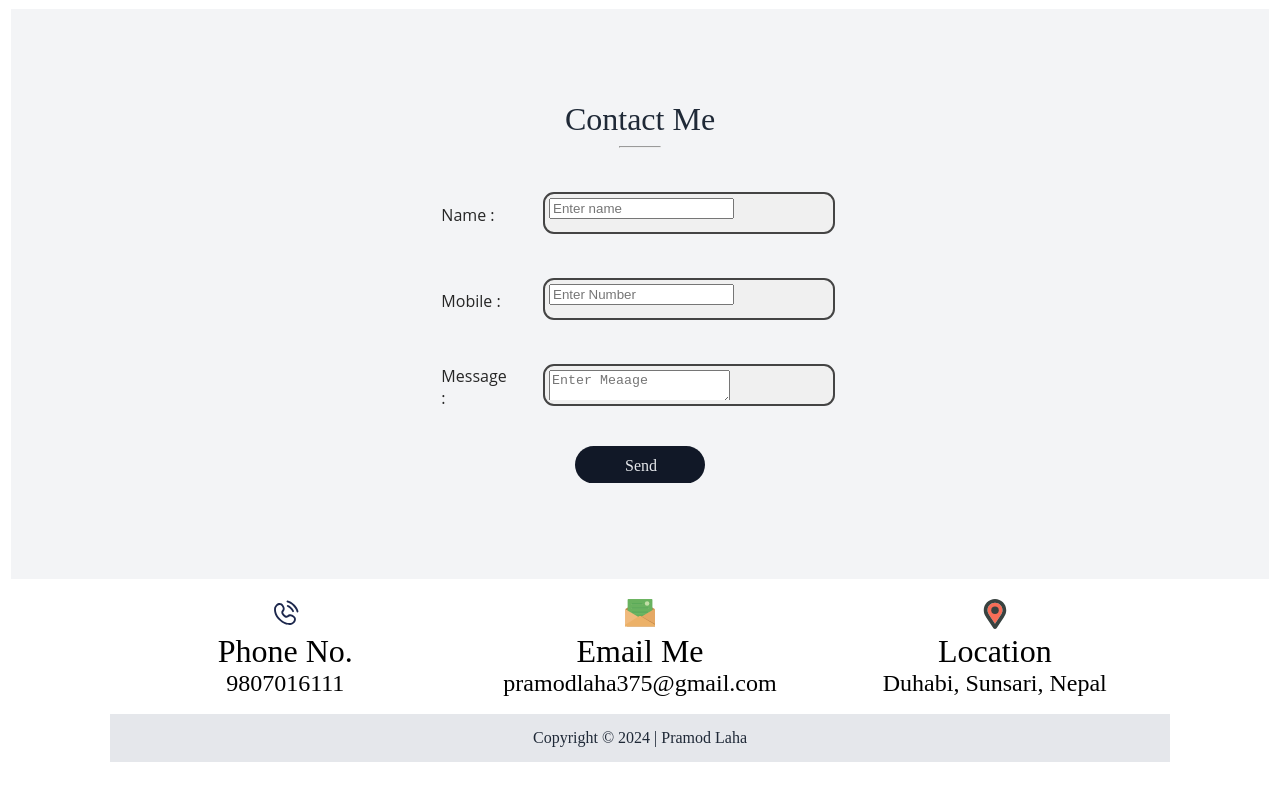
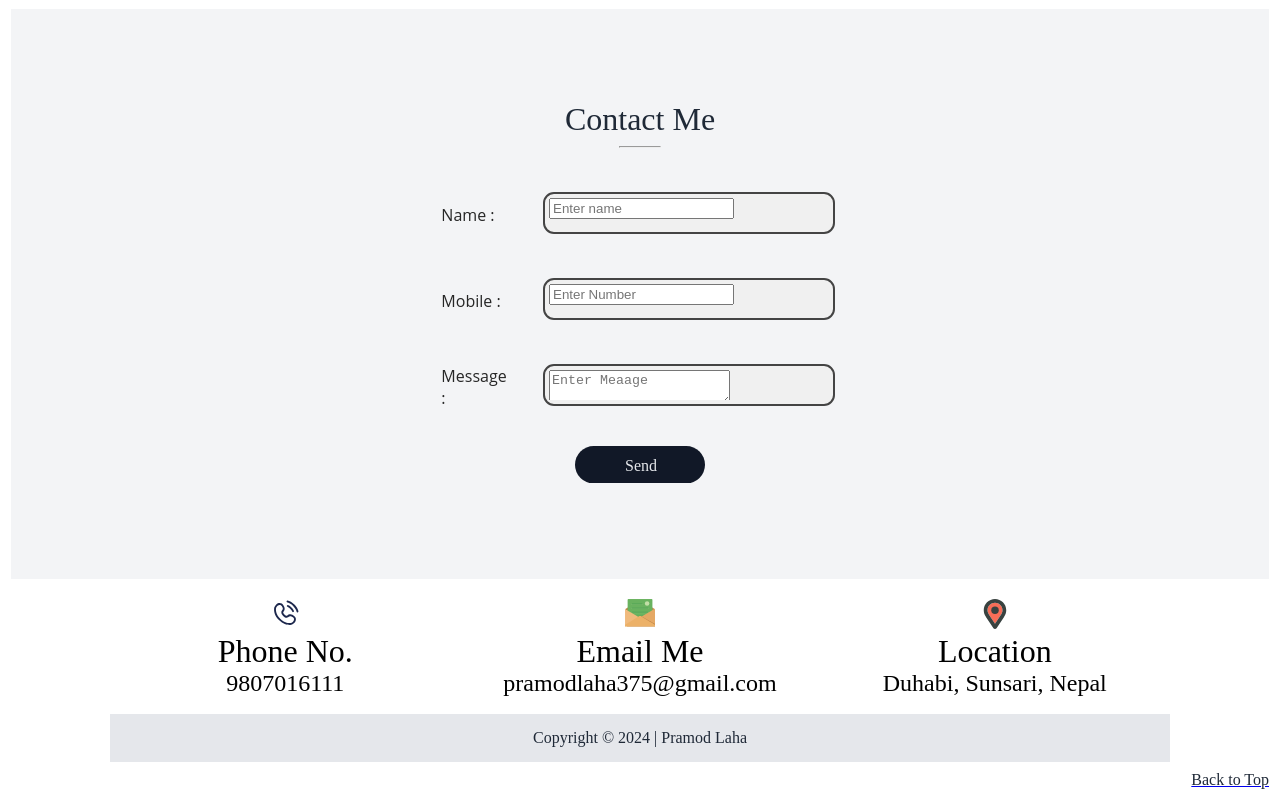
Before and after one commit to pramodlaha08/only-html-challenge, a plain HTML site: page index.html in a window 1280 px wide. Shown: the part 2495-3295 px from the top of the page. Before the commit the page ends 3273 px from the top, so only its background shows below. Drawn offline with Linux system fonts and the light colour scheme.

Commit message:
refactor: final push

```diff
--- a/index.html
+++ b/index.html
@@ -1411,11 +1411,21 @@
                         </font>
                       </td>
                     </tr>
+
                   </table>
                 </td>
               </tr>
             </table>
           </main>
+          <tr align="right">
+            <td colspan="3">
+              <a href="#top">
+              <font color="#1f2937">
+                Back to Top
+              </font>
+            </a>
+            </td>
+          </tr>
         </td>
       </tr>
     </table>
```
